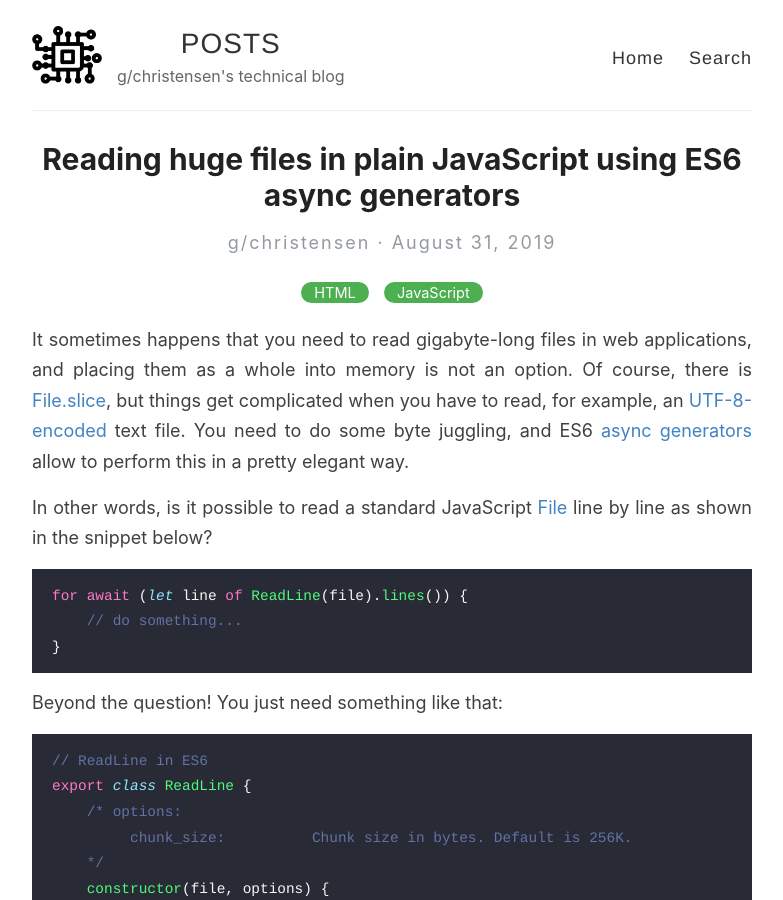
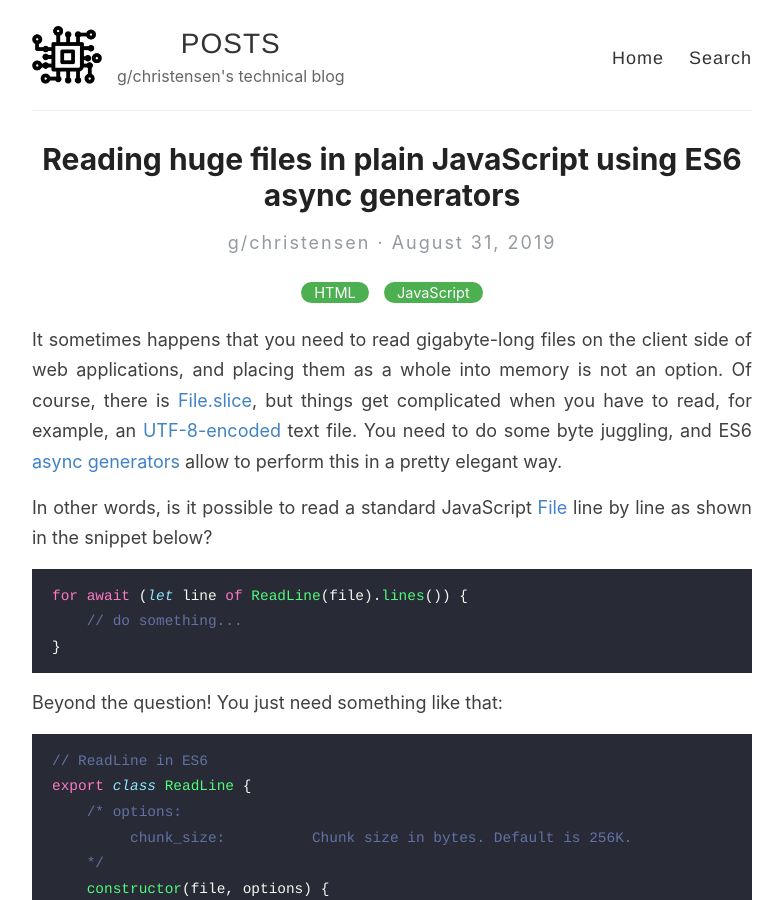
Before and after one commit to GChristensen/posts, a Jekyll site: the page built from _posts/2019-08-31-es6-readline.md, in a window 1280 px wide and 900 px high. Shown: the whole window, without its empty margins (248-1031 px from the left). Built offline with Jekyll 4.4.1, drawn with Linux system fonts in a browser that asks for light colours.

```diff
--- a/_posts/2019-08-31-readline.md
+++ b/_posts/2019-08-31-es6-readline.md
@@ -4,7 +4,7 @@ title: Reading huge files in plain JavaScript using ES6 async generators
 categories: [HTML, JavaScript]
 ---
 
-It sometimes happens that you need to read gigabyte-long files in web applications, and placing them as a whole
+It sometimes happens that you need to read gigabyte-long files on the client side of web applications, and placing them as a whole
 into memory is not an option. Of course, there is [File.slice](https://developer.mozilla.org/en-US/docs/Web/API/Blob/slice),
 but things get complicated when you have to read, for example, an [UTF-8-encoded](https://en.wikipedia.org/wiki/UTF-8#History) text file. You need to do some byte
 juggling, and ES6 [async generators](https://developer.mozilla.org/en-US/docs/Web/JavaScript/Reference/Statements/for-await...of)
```
